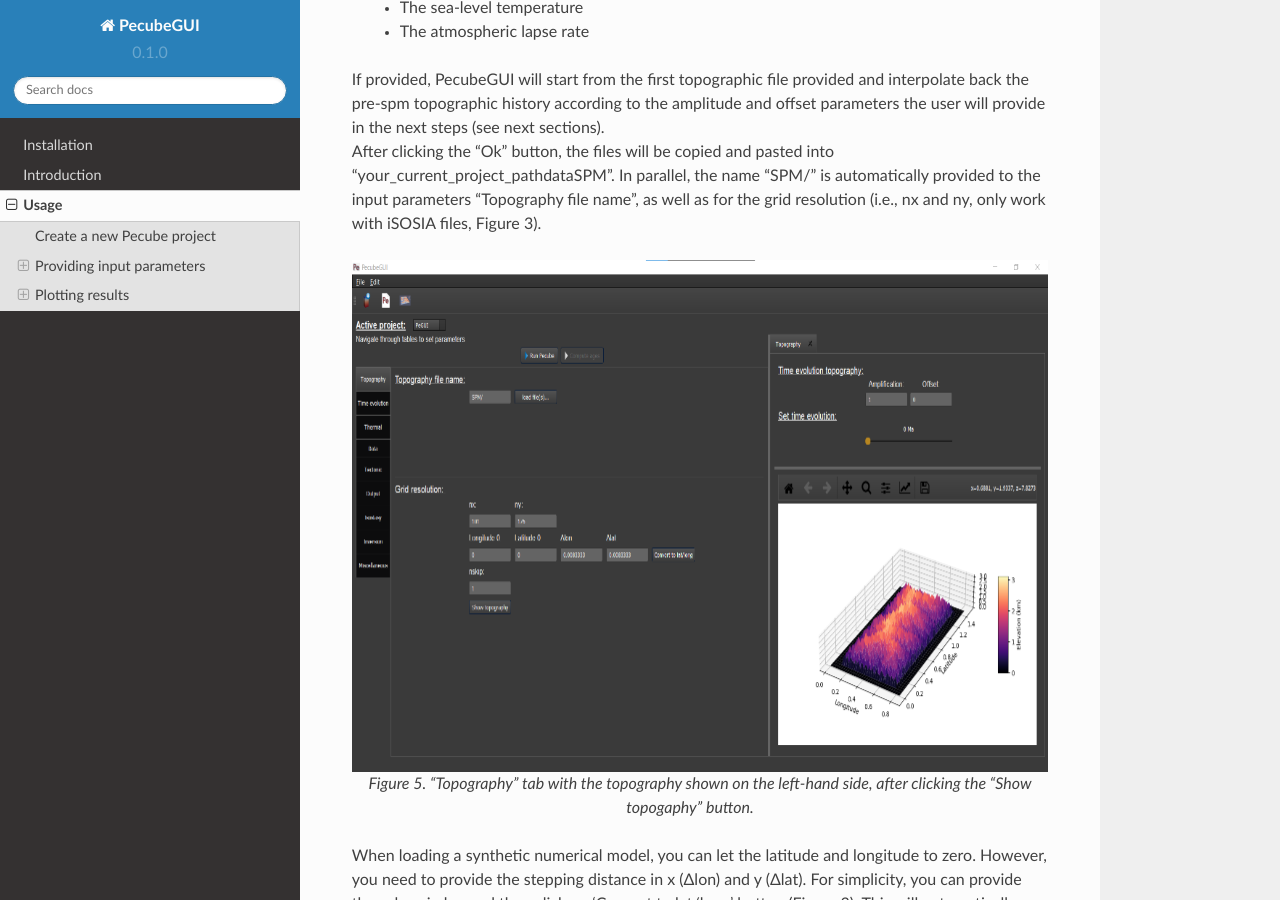
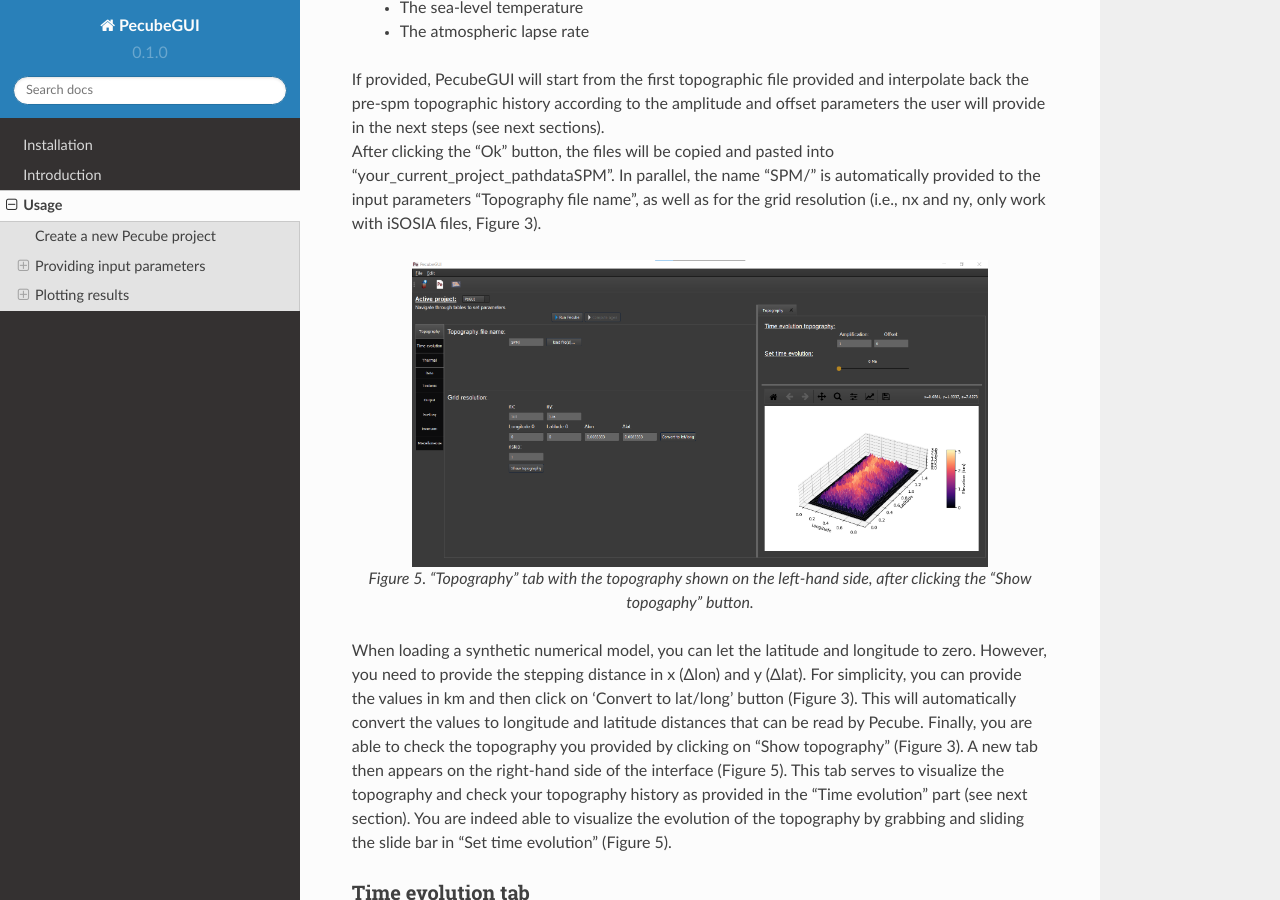
Before and after one commit to MBernAca/PecubeGUI_Doc, a Sphinx documentation site: the page built from docs/source/Usage.rst, in a window 1280 px wide and 900 px high, scrolled down 2338 px. Built offline with Sphinx 7.4.7 and the Read the Docs theme 2.0.0, drawn with Linux system fonts in a browser that asks for light colours.

Commit message:
03/03/2022

```diff
--- a/docs/source/Usage.rst
+++ b/docs/source/Usage.rst
@@ -64,7 +64,7 @@
 | After clicking the “Ok” button, the files will be copied and pasted into “your_current_project_path\data\SPM”. In parallel, the name “SPM/” is automatically provided to the    input parameters “Topography file name”, as well as for the grid resolution (i.e., nx and ny, only work with iSOSIA files, Figure 3).
 
 .. figure:: ../images/setTopography.png
-    :scale: 50
+    :scale: 30
     :align: center
 
     *Figure 5. "Topography" tab with the topography shown on the left-hand side, after clicking the "Show topogaphy" button.*
```
